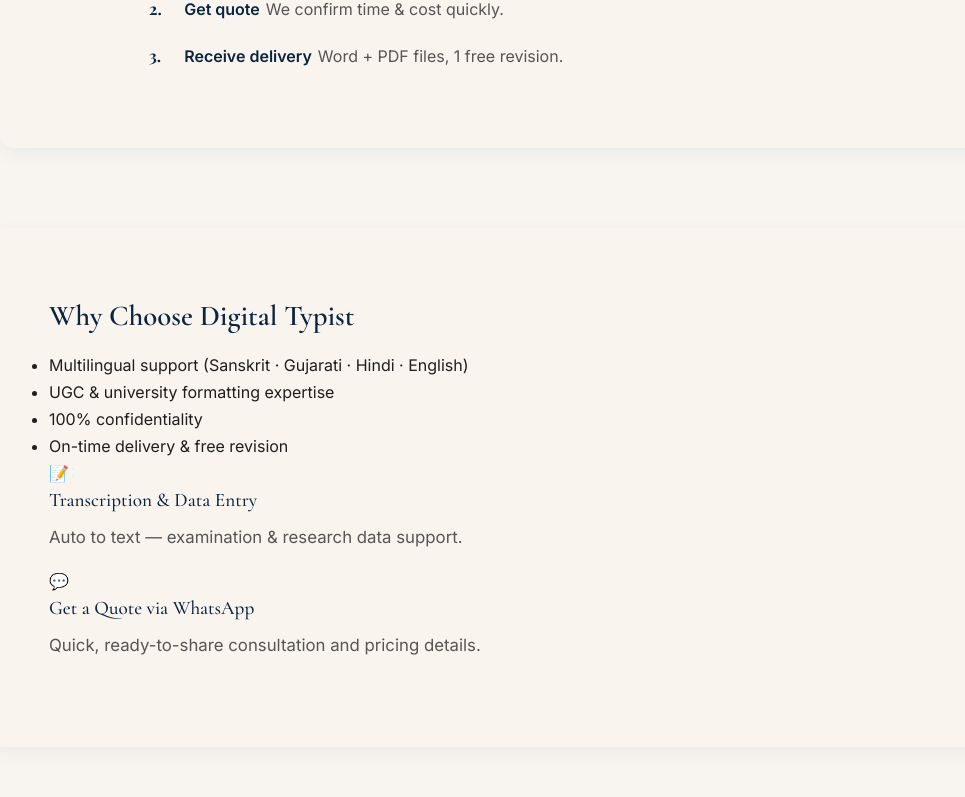
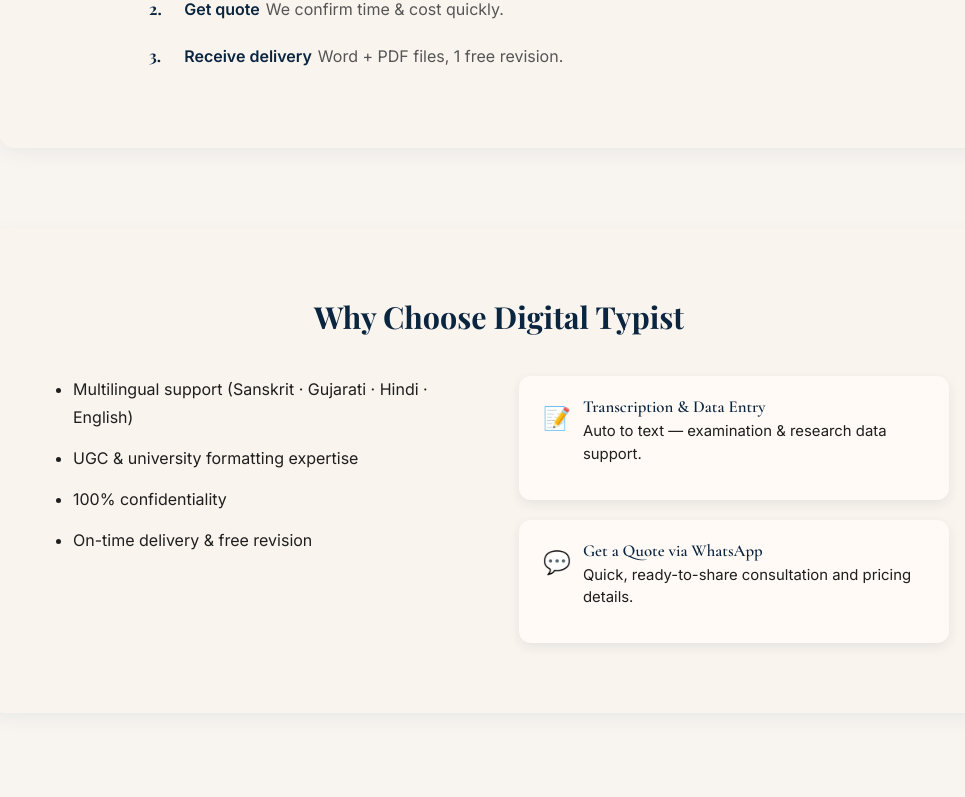
Before and after one commit to digital-typist/digital-typist-lts, a Next.js app: page / in a window 1280 px wide. Shown: the part 1751-2548 px from the top of the page, without its empty margins (141-1106 px from the left). Built offline with nearby package versions, Linux system fonts and the light colour scheme.

Commit message:
modular update

```diff
--- a/src/app/css/home.css
+++ b/src/app/css/home.css
@@ -8,15 +8,5 @@
   background: var(--bg);
 }
 
-/* ===== WHY CHOOSE SECTION ===== */
-.why {
-  background: #f9f4ee;
-  border-radius: 16px;
-  padding: 70px 60px;
-  margin: 80px auto;
-  max-width: 1100px;
-  box-shadow: 0 6px 18px rgba(10, 37, 64, 0.05);
-  transition: box-shadow 0.3s ease, transform 0.3s ease;
-}
-
-/* rest sections (why, testimonials, contact) remain unchanged */
+/* ===== TESTIMONIALS SECTION ===== */
+/* (starts right after why section — keep unchanged below) */
--- a/src/app/page.js
+++ b/src/app/page.js
@@ -6,6 +6,7 @@ import "./css/hero.css";
 import "./css/home.css";
 import "./css/services.css";
 import "./css/how.css";
+import "./css/why.css";
 
 export const metadata = {
   title: "Digital Typist | Thesis Typing & Formatting Services India",
```
